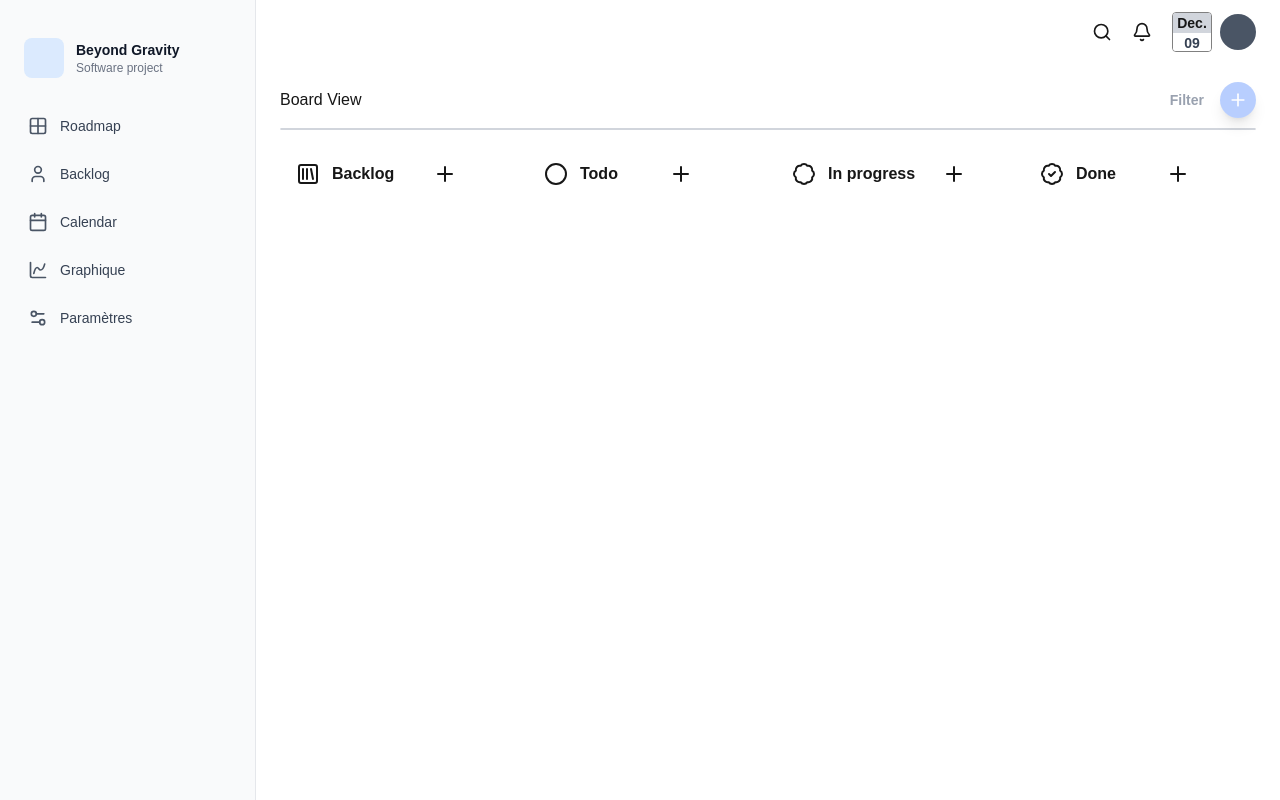
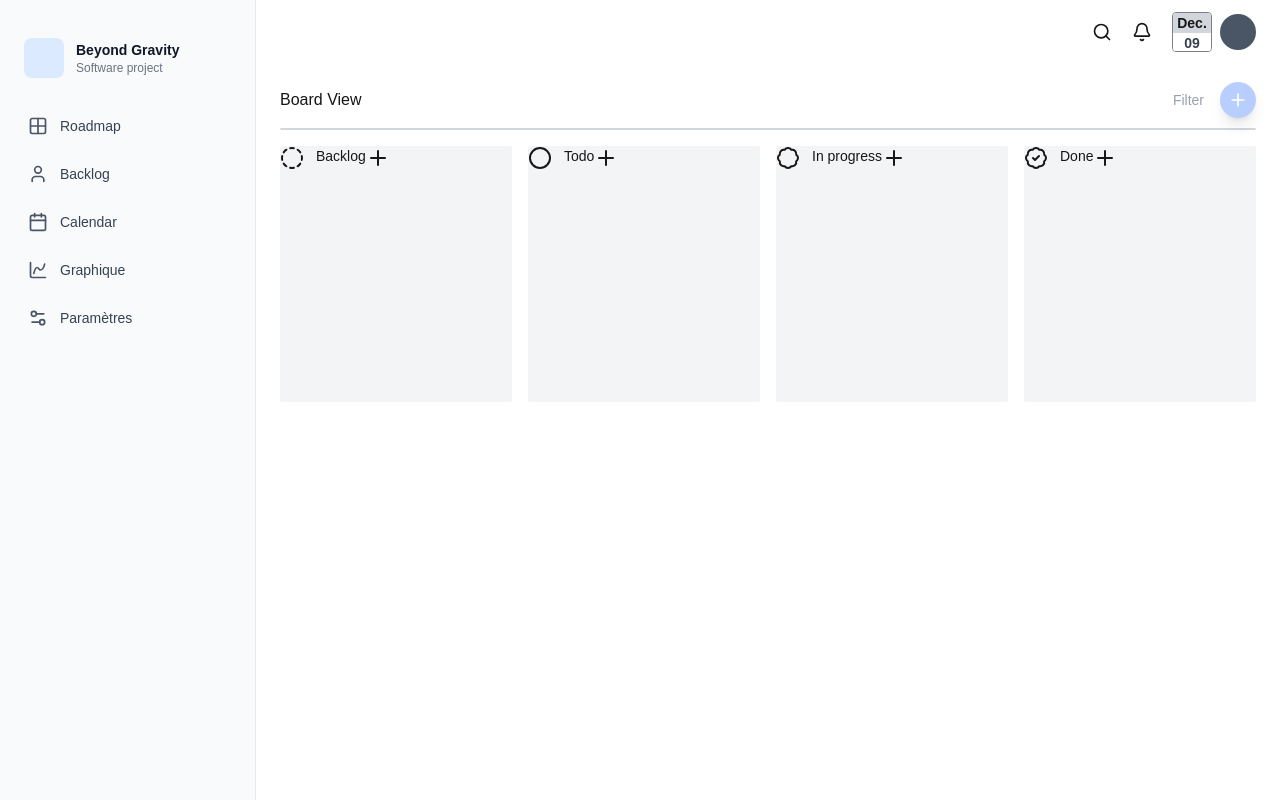
Before and after one commit to bakar255/todogit, a Next.js app: page / in a window 1280 px wide. Built offline with nearby package versions, Linux system fonts and the light colour scheme.

Commit message:
feat: update dashboard and task components

```diff
--- a/app/components/dashboard/dashboard.tsx
+++ b/app/components/dashboard/dashboard.tsx
@@ -1,6 +1,6 @@
 'use client'
 
-import { SquareLibrary ,Circle, Badge, BadgeCheck, Plus } from "lucide-react";
+import { CircleDashed ,Circle, Badge, BadgeCheck, Plus } from "lucide-react";
 import { useState } from "react";
 import Modal from "../Modal";
 import KanbanCol from "./kanbanCol";
@@ -23,17 +23,17 @@ type Task = TaskData & {
   status: 'todo' | 'inProgress' | 'done' | 'backlog';
   createdAt: Date;
   sector: string;
+  icon: React.ComponentType;
 }
 
 // Main dashboard
 
-export default function Dashboard() {
+  export default function Dashboard() {
 
   const [isModalOpen, setIsModalOpen] = useState(false);
   const [tasks, setTasks ] = useState<Task[]>([]);
   const [selectedTask, setSelectedTask] = useState<Task | null>(null);
   const [selectedCol, setSelectedCol] = useState<string | null >(null);
-
 
 
   const taskOpen = (task:Task | null) => {  // TaskCardDetails open tasks
@@ -45,12 +45,27 @@ export default function Dashboard() {
     setIsModalOpen(true);
    }
 
+   const getIconByCol = (columnsId:string) => {
+    switch(columnsId) {
+      case 'backlog':
+      return CircleDashed;
+      case "todo":
+      return Circle;
+      case "inProgress":
+      return Badge
+      case "done":
+      return BadgeCheck;
+      default: return Circle;
+    }
+   };
+
   const handleTaskSubmit = (TaskData: TaskData) => {
     console.log("Données : ", TaskData);
 
     const newTask: Task = {
       ...TaskData,
       id: Date.now().toString(),
+      icon: getIconByCol(selectedCol!),
       sector: selectedCol as "",
       status: selectedCol as 'todo' | 'inProgress' | 'done' | 'backlog',
       createdAt: new Date(),
@@ -75,7 +90,7 @@ export default function Dashboard() {
 
           <div className="absolute right-0 ml-2 flex items-center space-x-4">
 
-            <span className="text-gray-400 text-sm font-bold cursor-pointer">Filter</span>
+            <span className="text-gray-400 text-sm font-medium cursor-pointer">Filter</span>
 
           <button
           onClick={() => setIsModalOpen(true)}
@@ -94,7 +109,7 @@ export default function Dashboard() {
       <KanbanCol
       id="backlog"
       title="Backlog"
-      Icon={SquareLibrary}
+      Icon={CircleDashed}
       count={todoTasks.length}
       onAddTask={handleAddTask}
       >
--- a/app/components/dashboard/kanbanCol.tsx
+++ b/app/components/dashboard/kanbanCol.tsx
@@ -21,12 +21,12 @@ export default function KanbanCol({children, id, count, title, onAddTask, Icon}:
 
     return (
 
-        <div className="kanban-col relative w-full max-w-md mt-4">
-          <div className="flex justify-between items-center w-full mb-4">
+        <div className="kanban-col relative w-full max-w-md mt-4 bg-gray-100">
+          <div className="flex items-center w-full mb-4">
 
           <div className="flex space-x-3">
            <Icon size={24} className="" />
-           <span className="font-bold"> {title} </span>
+           <span className="text-sm font-medium text-foreground"> {title} </span>
             {/* For each count of tasks */}
           </div>
 
--- a/app/components/task/TaskCard.tsx
+++ b/app/components/task/TaskCard.tsx
@@ -2,19 +2,19 @@
 
 import { useFormatDate } from "../../utils/convertDate";
 import PriorityBadge from "./PriorityBadge";
-import { SquareLibrary ,Circle, Badge, BadgeCheck, Plus } from "lucide-react";
-
+import { SignalLow } from "lucide-react";
 
 
 type Priority = 'low' | 'medium' | 'high';
 
-interface Task {
+export interface Task {
     id: string;
     title: string;
     description: string;
     sector: string;
     priority: Priority;
     date: string;
+    icon: React.ComponentType<{ className?: string, size?: string }>;
     status: 'todo' | 'inProgress' | 'done' | 'backlog';
     createdAt: Date;
 }
@@ -37,7 +37,7 @@ export default function TaskCard({task, onTouch }: TaskProps) {
            <h3 className="text-black mb-2">{task.title}</h3>
 
             <div className="flex">
-            <span className="text-xs px-2 rounded py-1 border border-gray-200 bg-red bg-gray-100 text-gray-600 flex justify-center items-center mr-2"> <Circle size={15} className="mr-1"/>  {task.sector} </span>
+            <span className="text-xs px-2 rounded py-1 border border-gray-200 bg-red bg-gray-100 text-gray-600 flex justify-center items-center mr-2"> <task.icon size="16" className="mr-2" />  {task.sector} </span>
 
             <span className="text-xs px-2 py-1 w-30">
                <PriorityBadge priority={task.priority} />
@@ -45,7 +45,7 @@ export default function TaskCard({task, onTouch }: TaskProps) {
 
          </div>
 
-           <span className="absolute right-4 bottom-4 text-xs text-gray-500">
+           <span className="absolute right-4 bottom-4.5 text-xs text-gray-500 rounded bg-gray-100 p-2 py-1">
                {formatDate(task.createdAt)}
            </span>
         </div>
--- a/app/components/task/TaskCardDetails.tsx
+++ b/app/components/task/TaskCardDetails.tsx
@@ -4,18 +4,11 @@ import Modal from "../Modal";
 import { Calendar, Flag, FileText } from "lucide-react";
 import { useFormatDate } from "@/app/utils/convertDate";
 import PriorityBadge from "./PriorityBadge";
+import { Task } from "./TaskCard";
 
 export type Priority = 'low' | 'medium' | 'high';
 
-interface Task {
-    id: string;
-    title: string;
-    description: string;
-    priority: Priority;
-    date: string;
-    status: 'todo' | 'inProgress' | 'done';
-    createdAt: Date;
-}
+
 
 interface TaskDetailModalProps {
     task: Task | null ;
--- a/app/globals.css
+++ b/app/globals.css
@@ -44,10 +44,9 @@ body {
   display: flex;
   flex-direction: column;
   width: 100%;
-  max-width: 400px;
+  max-width: 320px;
   min-height: 256px;
-  padding: 16px;
-  border-radius: 5px;
+  border-radius: 2px;
 }
 
 .card-kanban {
```
